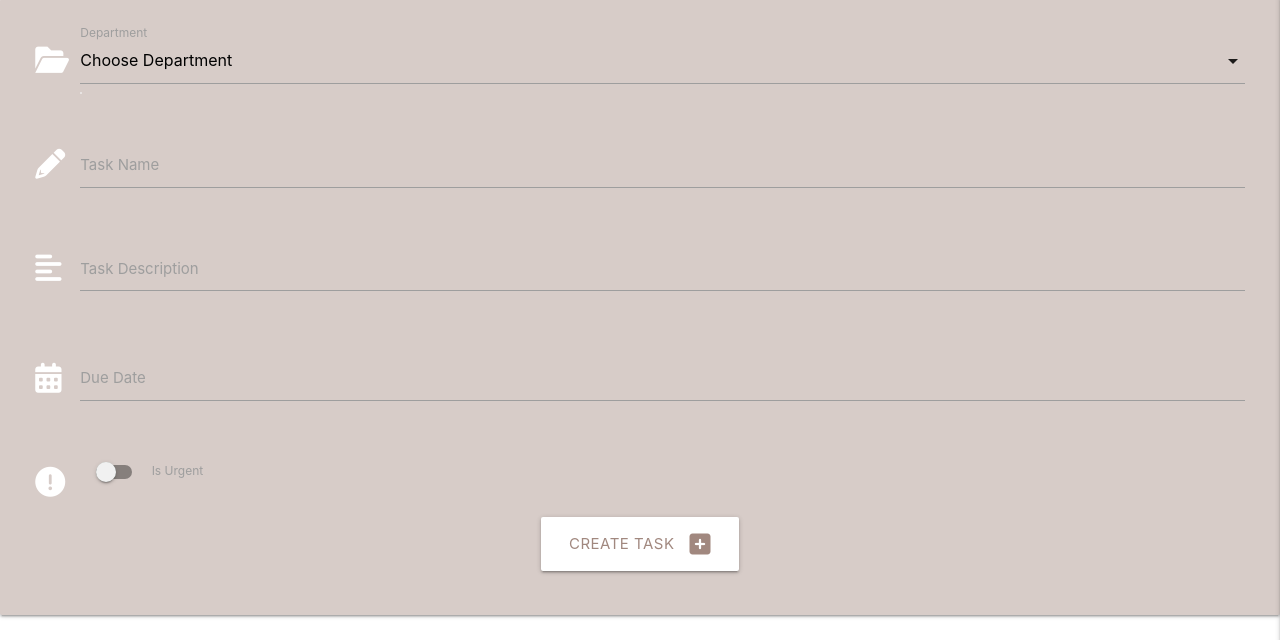
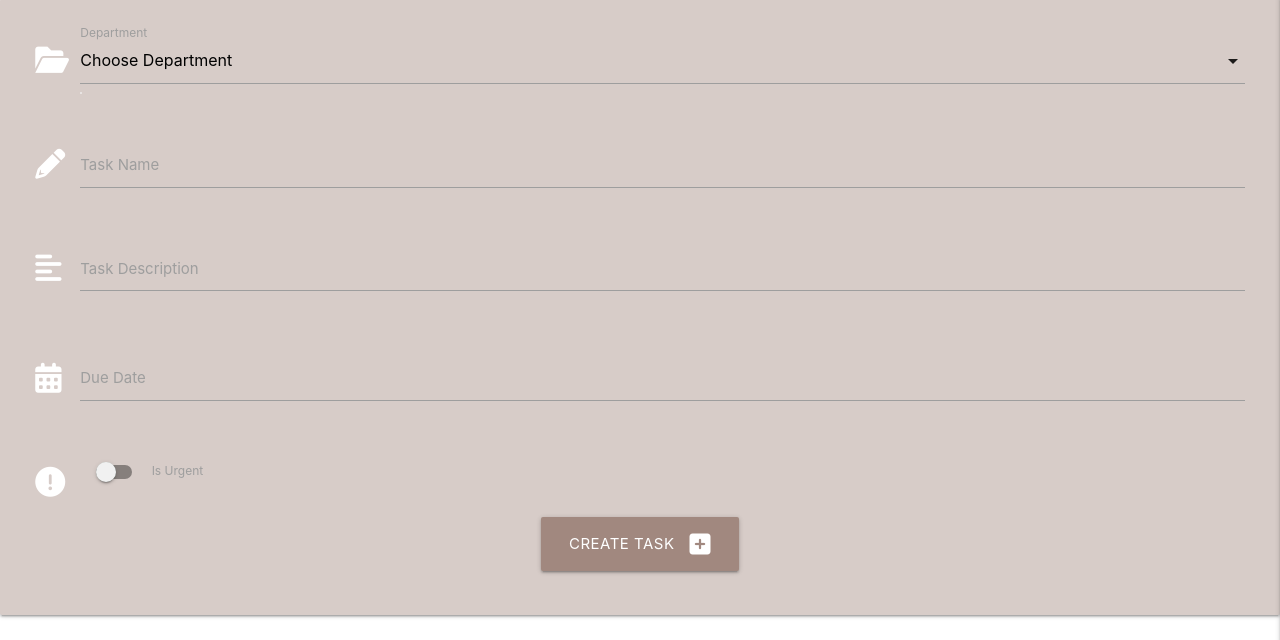
Before and after one commit to Carhul/Task_Manager, a Flask app: page /create_task in a window 1280 px wide. Shown: the part 160-800 px from the top of the page. Run offline with Flask 2, Linux system fonts and the light colour scheme; data that the repository does not hold is empty; some libraries are stand-ins or nearby versions.

Commit message:
Change color to create task btn

```diff
--- a/templates/tasks/create_task.html
+++ b/templates/tasks/create_task.html
@@ -60,7 +60,7 @@
             <!-- Submit button -->
             <div class="row">
                 <div class="col s12 center-align">
-                    <button type="submit" class="btn-large white brown-text text-lighten-2">
+                    <button type="submit" class="btn-large white-text brown lighten-2">
                         Create Task <i class="fa-solid fa-square-plus right"></i>
                     </button>
                 </div>
```
